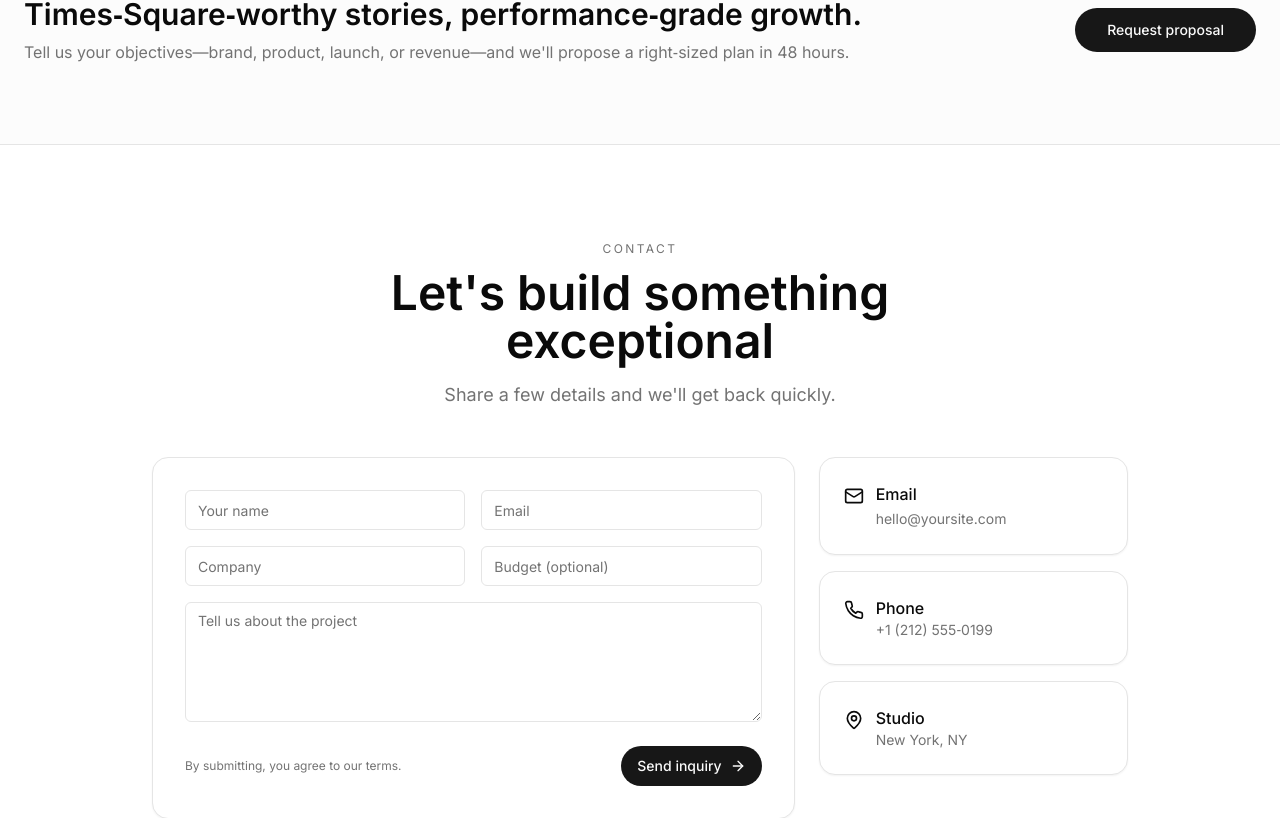
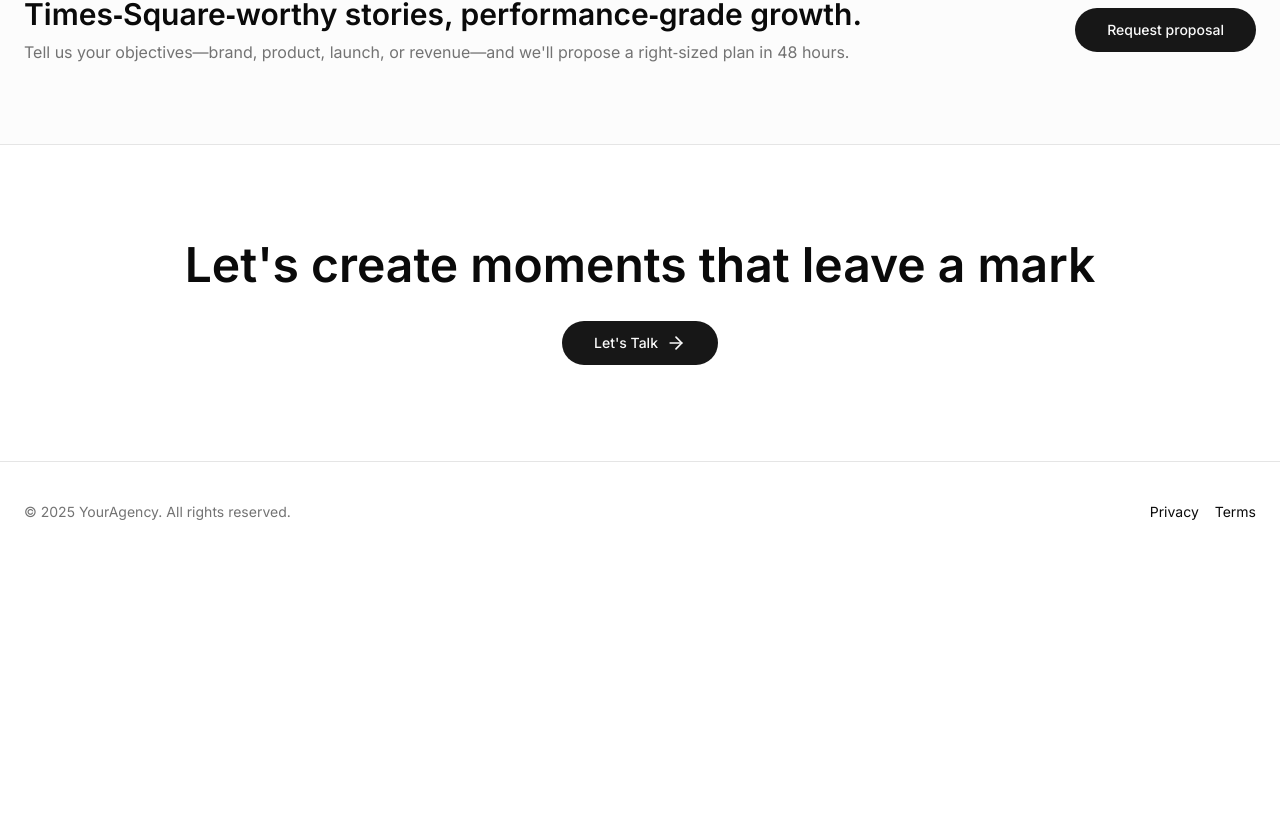
Before and after one commit to wenlanbo/club86, a Next.js app: page / in a window 1280 px wide. Shown: the part 3567-4385 px from the top of the page. After the commit the page ends 4129 px from the top, so only its background shows below. Built offline with nearby package versions, Linux system fonts and the light colour scheme.

Commit message:
Simplify contact section: remove form and contact cards, add centered title and Let's Talk button

```diff
--- a/components/LuxuryAgencyLanding.tsx
+++ b/components/LuxuryAgencyLanding.tsx
@@ -201,60 +201,13 @@ export default function LuxuryAgencyLanding() {
 
       {/* CONTACT */}
       <section id="contact" className="border-t">
-        <div className="max-w-5xl mx-auto px-4 md:px-6 py-16 md:py-24">
-          <SectionTitle overline="Contact" title="Let&apos;s build something exceptional" subtitle="Share a few details and we&apos;ll get back quickly."/>
-          <div className="grid grid-cols-1 md:grid-cols-3 gap-6">
-            <Card className="md:col-span-2 rounded-2xl">
-              <CardContent className="p-6 md:p-8">
-                <form className="grid grid-cols-1 md:grid-cols-2 gap-4">
-                  <Input placeholder="Your name"/>
-                  <Input placeholder="Email" type="email"/>
-                  <Input placeholder="Company"/>
-                  <Input placeholder="Budget (optional)"/>
-                  <Textarea placeholder="Tell us about the project" className="md:col-span-2 min-h-[120px]"/>
-                  <div className="md:col-span-2 flex items-center justify-between mt-2">
-                    <div className="text-xs text-muted-foreground">By submitting, you agree to our terms.</div>
-                    <Button type="button" className="rounded-full">Send inquiry <ArrowRight className="ml-2 h-4 w-4"/></Button>
-                  </div>
-                </form>
-              </CardContent>
-            </Card>
-            <div className="space-y-4">
-              <Card className="rounded-2xl">
-                <CardContent className="p-6">
-                  <div className="flex items-start gap-3">
-                    <Mail className="h-5 w-5 mt-1"/>
-                    <div>
-                      <div className="font-medium">Email</div>
-                      <a className="text-sm text-muted-foreground" href="mailto:hello@yoursite.com">hello@yoursite.com</a>
-                    </div>
-                  </div>
-                </CardContent>
-              </Card>
-              <Card className="rounded-2xl">
-                <CardContent className="p-6">
-                  <div className="flex items-start gap-3">
-                    <Phone className="h-5 w-5 mt-1"/>
-                    <div>
-                      <div className="font-medium">Phone</div>
-                      <p className="text-sm text-muted-foreground">+1 (212) 555‑0199</p>
-                    </div>
-                  </div>
-                </CardContent>
-              </Card>
-              <Card className="rounded-2xl">
-                <CardContent className="p-6">
-                  <div className="flex items-start gap-3">
-                    <MapPin className="h-5 w-5 mt-1"/>
-                    <div>
-                      <div className="font-medium">Studio</div>
-                      <p className="text-sm text-muted-foreground">New York, NY</p>
-                    </div>
-                  </div>
-                </CardContent>
-              </Card>
-            </div>
-          </div>
+        <div className="max-w-5xl mx-auto px-4 md:px-6 py-16 md:py-24 text-center">
+          <h2 className="text-3xl md:text-5xl font-semibold leading-tight mb-8">
+            Let&apos;s create moments that leave a mark
+          </h2>
+          <Button asChild size="lg" className="rounded-full">
+            <a href="mailto:contact@club86.agency">Let&apos;s Talk <ArrowRight className="ml-2 h-5 w-5"/></a>
+          </Button>
         </div>
       </section>
 
```
